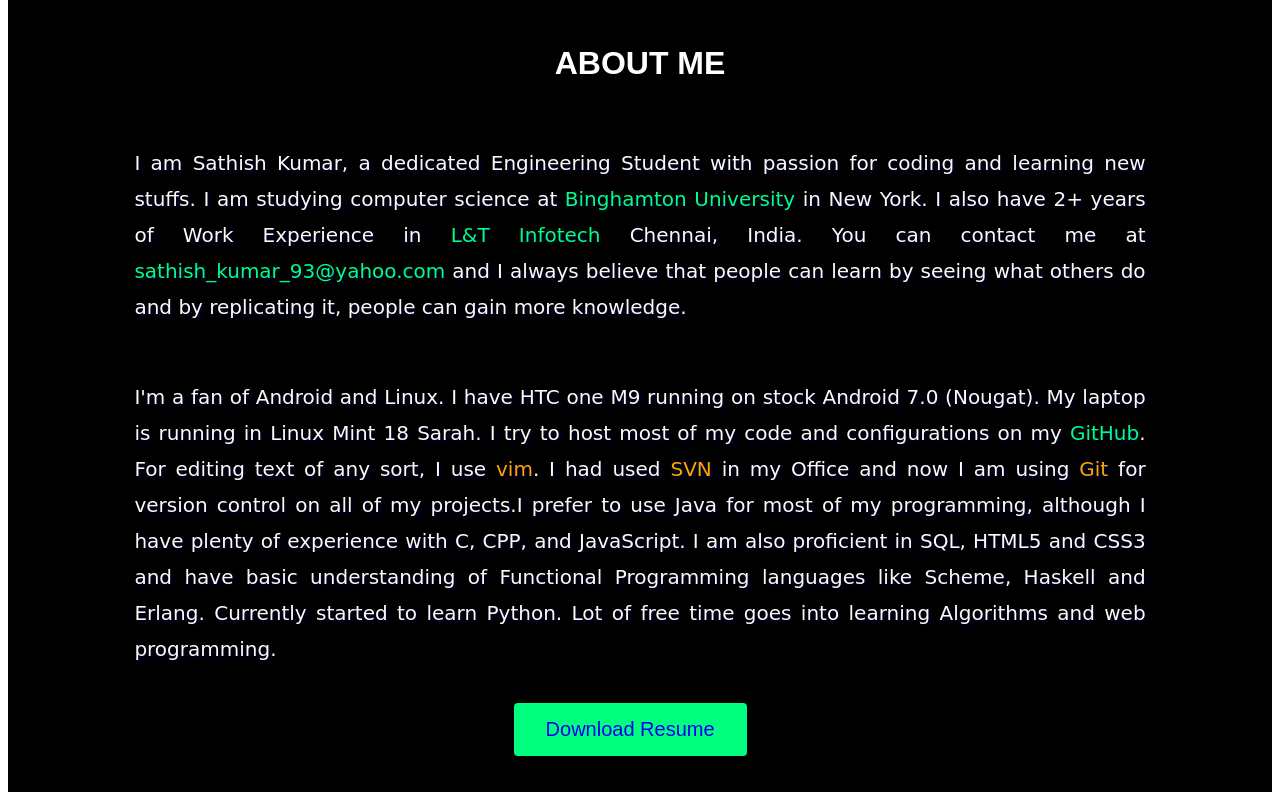
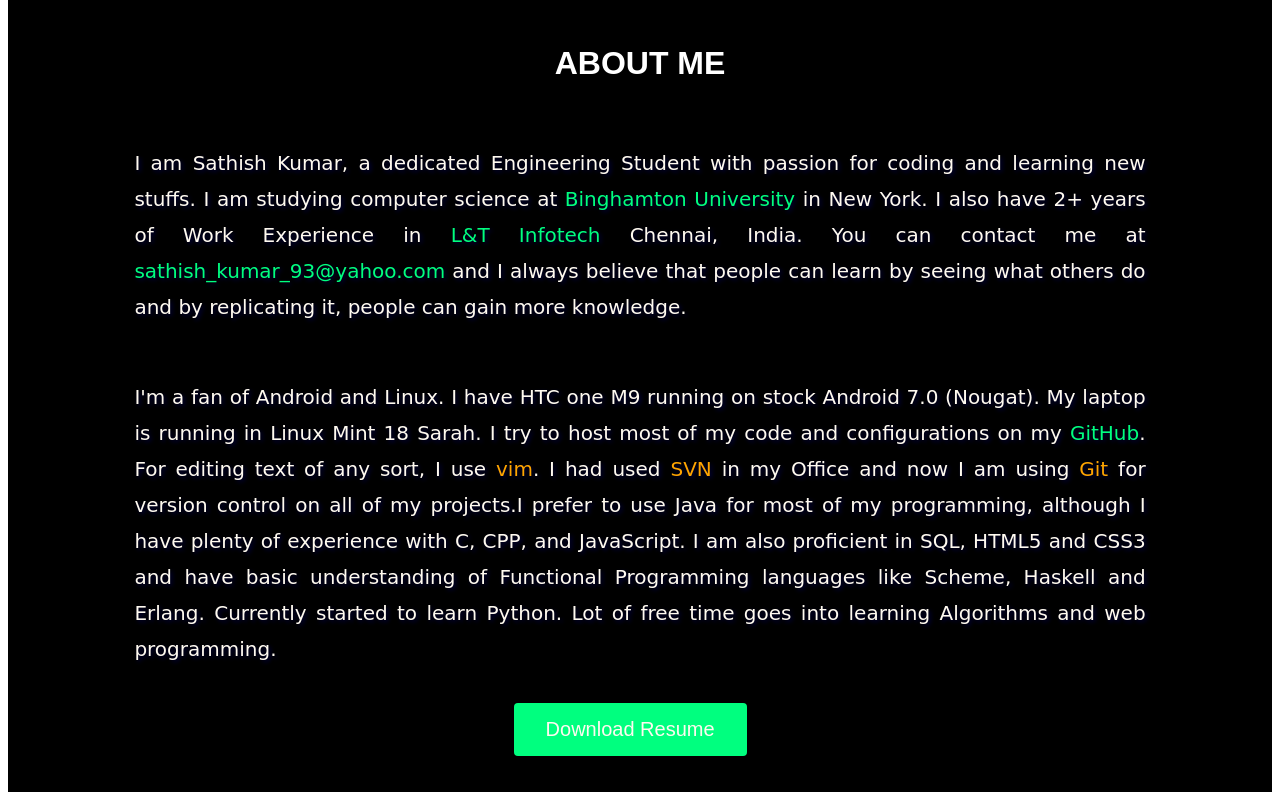
Before and after one commit to sathish1993/website, a plain HTML site: page index.html in a window 1280 px wide. Shown: the part 680-1480 px from the top of the page. Drawn offline with Linux system fonts and the light colour scheme.

Commit message:
changed button css

```diff
--- a/css/style.css
+++ b/css/style.css
@@ -162,7 +162,7 @@ span {
   color: springgreen;
 }
 
-#resume > a > button {
+#resume >  button {
     background-color: springgreen;
     border: none;
     color: inherit;
@@ -177,7 +177,7 @@ span {
     margin-left: 40%;
 }
 
-#resume > a > button:hover {
+#resume >  button:hover {
     background-color: aqua; /* Green */
     color: inherit;
 }
--- a/index.html
+++ b/index.html
@@ -46,7 +46,7 @@
       </p><br><br>
 
     <div id="resume">
-    <a href="css/Resume_Sathish.pdf"><button type="button"> Download Resume</button></a></div><br>
+    <button type="submit" onclick="window.open('css/Resume_Sathish.pdf')">Download Resume</button></a></div><br>
     <br>
     </div>
     <script src="js/particles.min.js"></script>
```
